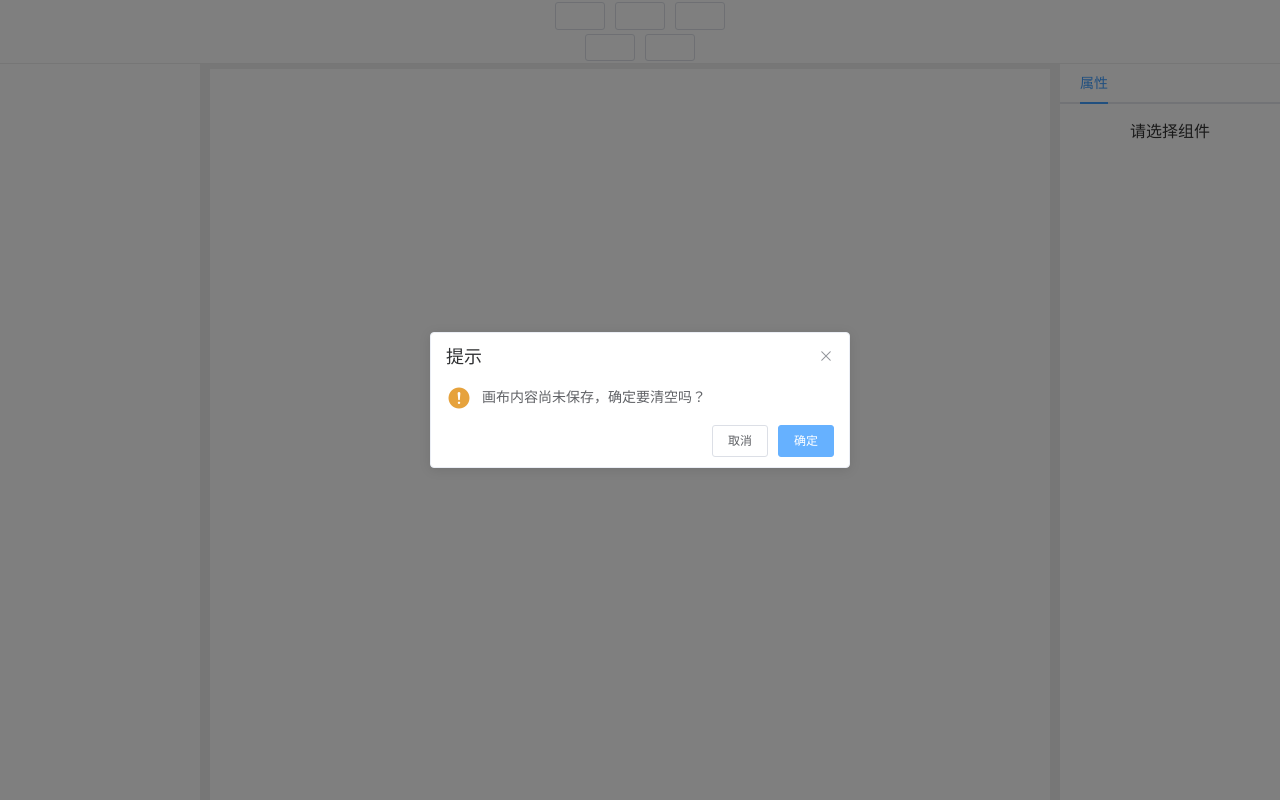
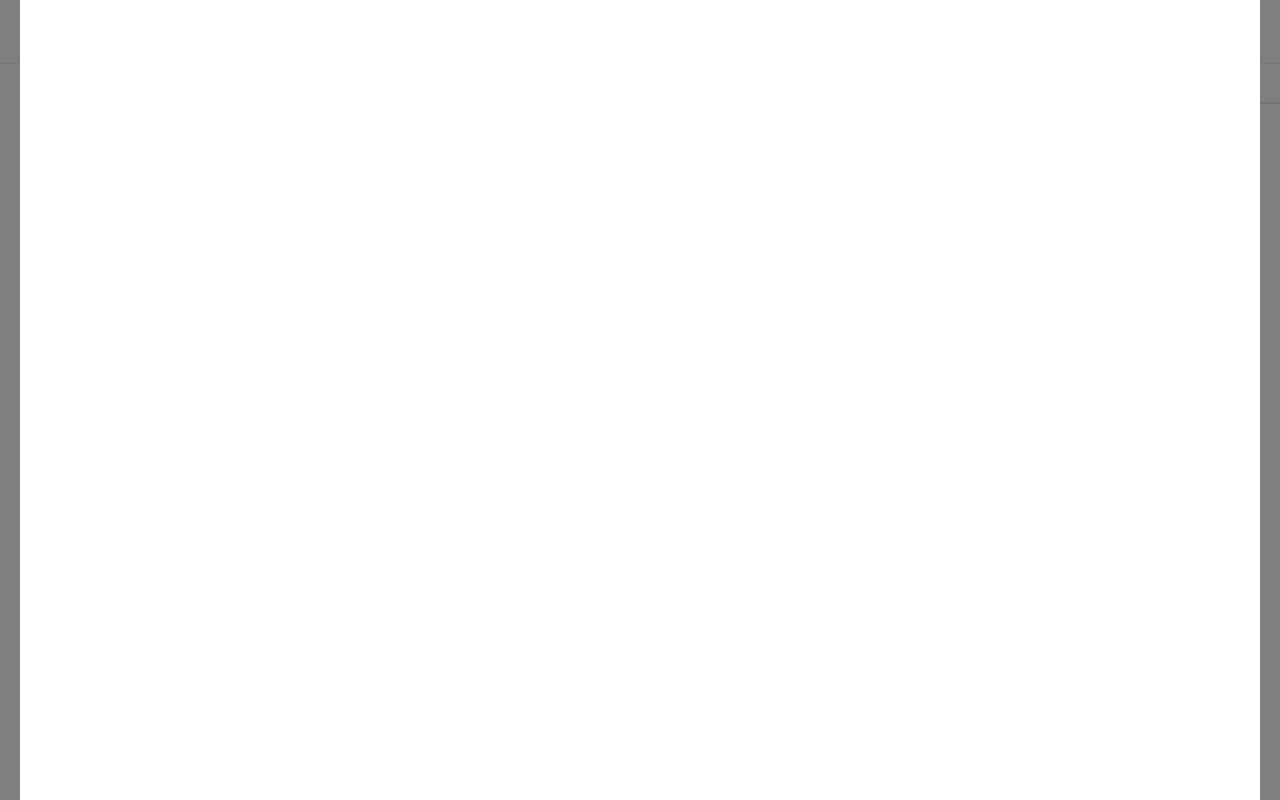
Before and after one commit to zylx/data-visual, a Vue app: page /#/ in a window 1280 px wide. Both pictures are taken after a click on the element 700 px from the left and 15 px from the top of the page. Built offline with nearby package versions, Linux system fonts and the light colour scheme.

Commit message:
增加预览功能

```diff
--- /dev/null
+++ b/src/components/Editor/ComponentWrapper.vue
@@ -0,0 +1,45 @@
+<template>
+  <!-- <div @click="handleClick"> -->
+  <div>
+    <component
+      v-for="(config, index) in componentData"
+      :key="index"
+      class="conponent"
+      :is="config.component"
+      :style="getStyle(config.style)"
+      :propValue="config.propValue"
+    />
+  </div>
+</template>
+
+<script>
+import getStyle from '@/utils/style'
+// import { mixins } from '@/utils/events'
+
+export default {
+  props: {
+    componentData: {
+      type: Array,
+      default: () => [],
+      require: true
+    }
+  },
+  // mixins: [mixins],
+  methods: {
+    getStyle,
+
+    // handleClick() {
+    //     const events = this.config.events
+    //     Object.keys(events).forEach(event => {
+    //         this[event](events[event])
+    //     })
+    // }
+  }
+}
+</script>
+
+<style lang="scss" scoped>
+.conponent {
+  position: absolute;
+}
+</style>
--- /dev/null
+++ b/src/components/Editor/Preview.vue
@@ -0,0 +1,73 @@
+<template>
+  <div class="bg" v-show="show">
+    <el-button icon="el-icon-close" class="close" circle @click="close" />
+    <div
+      class="canvas"
+      :style="{
+        width: canvasStyle.width + 'px',
+        height: canvasStyle.height + 'px',
+      }"
+    >
+      <ComponentWrapper :componentData="componentData" />
+    </div>
+  </div>
+</template>
+
+<script>
+import { mapState } from 'vuex'
+import ComponentWrapper from './ComponentWrapper'
+import getStyle from '@/utils/style'
+
+export default {
+  model: {
+    prop: 'show',
+    event: 'handleClose'
+  },
+  props: {
+    show: {
+      type: Boolean,
+      default: false
+    }
+  },
+  components: { ComponentWrapper },
+  computed: mapState([
+    'componentData',
+    'canvasStyle'
+  ]),
+  methods: {
+    getStyle,
+
+    close () {
+      this.$emit('handleClose', false)
+    }
+  }
+}
+</script>
+
+<style lang="scss" scoped>
+.bg {
+  width: 100%;
+  height: 100%;
+  top: 0;
+  left: 0;
+  position: fixed;
+  background: rgb(0, 0, 0, 0.5);
+  z-index: 10;
+  display: flex;
+  align-items: center;
+  justify-content: center;
+  overflow: auto;
+  padding: 20px;
+
+  .canvas {
+    background: #fff;
+    position: relative;
+  }
+
+  .close {
+    position: absolute;
+    right: 30px;
+    top: 30px;
+  }
+}
+</style>
--- a/src/components/Icon/index.vue
+++ b/src/components/Icon/index.vue
@@ -32,6 +32,7 @@ export default {
   align-items: center;
   width: 100%;
   height: 100%;
+  padding: 4px 8px;
   .icon {
     width: 100%; // 继承父容器宽高
     height: 100%;
--- a/src/components/ToolBar.vue
+++ b/src/components/ToolBar.vue
@@ -2,16 +2,16 @@
   <div class="tool-bar">
     <div class="tool-bar-item">
       <span :class="{ disabled: !canUndo }" @click="undo">
-        <icon name="undo" :styles="{ padding: '2px 5px', color: '#66b1ff' }" />
+        <icon name="undo" />
       </span>
       <span :class="{ disabled: !canRedo }" @click="redo">
-        <icon name="redo" :styles="{ padding: '2px 5px', color: '#66b1ff' }" />
+        <icon name="redo" />
+      </span>
+      <span @click="preview">
+        <icon name="yulan" />
       </span>
       <span :class="{ disabled: !canClearCanvas }" @click="clearCanvas">
-        <icon
-          name="qingchu"
-          :styles="{ padding: '2px 5px', color: '#66b1ff' }"
-        />
+        <icon name="qingchu" />
       </span>
     </div>
     <div class="tool-bar-item">
@@ -23,6 +23,7 @@
 
 <script>
 import { mapGetters } from 'vuex'
+import eventBus from '@/utils/eventBus'
 import Icon from '@/components/Icon'
 import { setLocalStorage } from '@/utils/utils'
 
@@ -31,6 +32,7 @@ export default {
   components: { Icon },
   computed: {
     ...mapGetters([
+      'componentData',
       'canUndo',
       'canRedo',
       'canClearCanvas'
@@ -47,9 +49,14 @@ export default {
       this.canRedo && this.$store.commit('redo')
     },
 
+    // 预览
+    preview () {
+      eventBus.$emit('showPreview')
+    },
+
     // 清屏
     clearCanvas () {
-      this.$messageBox.confirm('画布内容尚未保存，确定要清空吗？', '提示', {
+      this.canClearCanvas && this.$messageBox.confirm('画布内容尚未保存，确定要清空吗？', '提示', {
         confirmButtonText: '确定',
         cancelButtonText: '取消',
         type: 'warning'
@@ -85,7 +92,6 @@ export default {
       border: 1px solid #dcdfe6;
       border-radius: 3px;
       cursor: pointer;
-      color: #606266;
       background: #fefefe;
       :hover {
         background: #ecf5ff;
--- a/src/views/Home.vue
+++ b/src/views/Home.vue
@@ -39,6 +39,9 @@
         </el-tabs>
       </section>
     </main>
+
+    <!-- 预览 -->
+    <Preview v-model="isShowPreview" @handleClose="handlePreviewClose" />
   </div>
 </template>
 
@@ -64,7 +67,8 @@ export default {
   },
   data () {
     return {
-      activeName: 'attr'
+      activeName: 'attr',
+      isShowPreview: false
     }
   },
   computed: mapState([
@@ -72,6 +76,9 @@ export default {
     'curComponent',
     'canvasStyle'
   ]),
+  mounted () {
+    eventBus.$on('showPreview', this.handleShowPreview)
+  },
   methods: {
     handleDrop (e) { // 源对象拖放到目标对象中，目标对象完全接受被拖拽对象时触发，可理解为在目标对象内松手时触发
       e.preventDefault()
@@ -140,6 +147,17 @@ export default {
       }
 
       reader.readAsDataURL(file)
+    },
+
+    // 预览
+    handleShowPreview () {
+      this.isShowPreview = true
+      this.$store.commit('setEditMode', 'read')
+    },
+
+    // 关闭预览
+    handlePreviewClose () {
+      this.$store.commit('setEditMode', 'edit')
     }
 
   }
```
